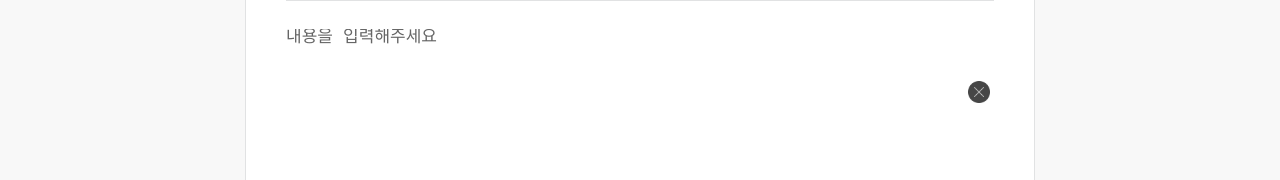
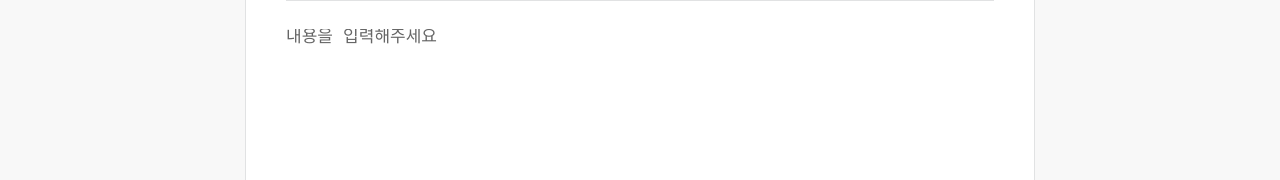
Before and after one commit to Dev-sokdak/FE-sokdak, a React (Vite) app: page /write in a window 1280 px wide. Shown: the part 321-501 px from the top of the page. Built offline with nearby package versions, Linux system fonts and the light colour scheme; a web font is replaced by a local one.

Commit message:
✨ write page 사진 preview 삭제 기능 수정

```diff
--- a/src/pages/Write.jsx
+++ b/src/pages/Write.jsx
@@ -5,35 +5,47 @@ import Photo from '../assets/picture.png';
 import Close from '../assets/cancel.png';
 
 const Write = () => {
-  const [imageSrc, setImageSrc] = useState('');
+  const [title, setTitle] = useState('');
+  const [content, setContent] = useState('');
+  const [visible, setVisible] = useState(false); // preview 삭제 버튼
+  const [imageSrc, setImageSrc] = useState(''); // preview
 
   const encodeFile = (fileBlob) => {
     const reader = new FileReader();
+
     reader.readAsDataURL(fileBlob);
 
     return new Promise((resolve) => {
       reader.onload = () => {
         setImageSrc(reader.result);
         resolve();
+
+        // console.log(reader.result.split(',')[1]);
       };
     });
   };
 
   const handleImageUpload = (event) => {
     encodeFile(event.target.files[0]);
+
+    setVisible(!false);
   };
 
-  const handleImagedelete = (clickedImage) => {
-    const dataTranster = new DataTransfer();
+  // preview 삭제 <- state 비우기
+  const handleImageDelete = () => {
+    setImageSrc(null);
+    setVisible(false);
+  };
 
-    Array.from(files)
-      .filter((file) => file !== clickedImage)
-      .forEach((file) => {
-        dataTranster.items.add(file);
-      });
+  const handleTitle = (e) => {
+    setTitle(e.target.value);
+  };
 
-    setFiles(dataTranster.files);
+  const handleContent = (e) => {
+    setContent(e.target.value);
   };
+
+  const handleSubmit = () => {};
 
   return (
     <StLayout>
@@ -42,7 +54,11 @@ const Write = () => {
           <StHeader>
             <div className="headerContainer">
               <div className="header">
-                <button type="submit" className="writeBtn">
+                <button
+                  type="submit"
+                  className="writeBtn"
+                  onClick={handleSubmit}
+                >
                   등록하기
                 </button>
               </div>
@@ -69,6 +85,8 @@ const Write = () => {
                 <textarea
                   className="title"
                   name="title"
+                  value={title}
+                  onChange={handleTitle}
                   placeholder="제목을 입력해주세요"
                 />
               </StTitle>
@@ -76,6 +94,8 @@ const Write = () => {
                 <textarea
                   className="content"
                   name="content"
+                  value={content}
+                  onChange={handleContent}
                   placeholder="내용을 입력해주세요"
                 />
               </StContent>
@@ -83,13 +103,15 @@ const Write = () => {
                 <ImgPreview>
                   {imageSrc && <img src={imageSrc} alt="preview-img" />}
                 </ImgPreview>
+                {visible && (
                   <button
                     type="button"
                     className="removePhoto"
-                  onClick={handleImagedelete}
+                    onClick={handleImageDelete}
                   >
                     <img src={Close} alt="close icon" />
                   </button>
+                )}
               </ShowPhoto>
             </div>
           </StWrite>
```
Lines whose indentation alone changed are shown as unchanged.
